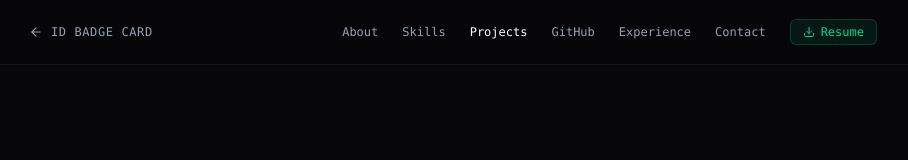
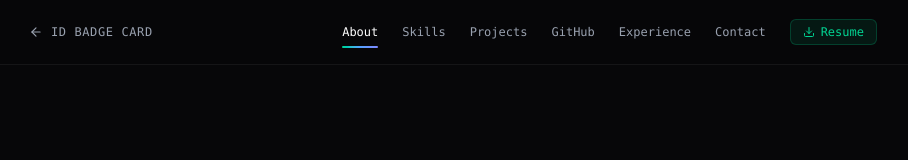
Before and after one commit to deeppatel8176-debug/portfolio, a React (Vite) app: page / in a window 1280 px wide. Both pictures are taken after a click on the element 640 px from the left and 400 px from the top of the page. Shown: the top 160 px of the page, without its empty margins (187-1095 px from the left). Built offline with nearby package versions, Linux system fonts and the light colour scheme; no server answers.

Commit message:
feat: dynamic active section indicator in navbar with smooth scrolling

```diff
--- a/src/App.tsx
+++ b/src/App.tsx
@@ -45,6 +45,7 @@ export default function App() {
   const [githubTotal, setGithubTotal] = useState<number>(161)
   const [isSubmitting, setIsSubmitting] = useState(false)
   const [githubLoading, setGithubLoading] = useState(false)
+  const [activeSection, setActiveSection] = useState<string>("about")
 
   const REAL_EMAIL = "pateldeep1783@gmail.com"
   const REAL_GITHUB = "https://github.com/deeppatel8176-debug"
@@ -54,6 +55,44 @@ export default function App() {
   useEffect(() => {
     window.scrollTo({ top: 0, behavior: "smooth" })
   }, [view])
+
+  // Active section scroll tracking
+  useEffect(() => {
+    if (view !== "details") return
+
+    const sections = ["about", "skills", "projects", "github-activity", "experience", "contact"]
+
+    const handleScroll = () => {
+      const scrollPosition = window.scrollY + 200
+
+      for (let i = sections.length - 1; i >= 0; i--) {
+        const el = document.getElementById(sections[i])
+        if (el) {
+          const top = el.offsetTop
+          if (scrollPosition >= top) {
+            setActiveSection(sections[i])
+            return
+          }
+        }
+      }
+      setActiveSection("about")
+    }
+
+    window.addEventListener("scroll", handleScroll, { passive: true })
+    handleScroll()
+    return () => window.removeEventListener("scroll", handleScroll)
+  }, [view])
+
+  const scrollToSection = (e: React.MouseEvent<HTMLAnchorElement>, id: string) => {
+    e.preventDefault()
+    const el = document.getElementById(id)
+    if (el) {
+      const yOffset = -70
+      const y = el.getBoundingClientRect().top + window.pageYOffset + yOffset
+      window.scrollTo({ top: y, behavior: "smooth" })
+      setActiveSection(id)
+    }
+  }
 
   // Fetch real GitHub contribution data
   useEffect(() => {
@@ -148,25 +187,32 @@ export default function App() {
             <span>ID Badge Card</span>
           </button>
 
-          <nav className="flex items-center gap-6 text-xs font-mono text-gray-400">
-            <a href="#about" className="hover:text-white transition-colors hidden sm:inline-block">
-              About
-            </a>
-            <a href="#skills" className="hover:text-white transition-colors hidden sm:inline-block">
-              Skills
-            </a>
-            <a href="#projects" className="text-white hover:text-gray-300 transition-colors">
-              Projects
-            </a>
-            <a href="#github-activity" className="hover:text-white transition-colors">
-              GitHub
-            </a>
-            <a href="#experience" className="hover:text-white transition-colors hidden sm:inline-block">
-              Experience
-            </a>
-            <a href="#contact" className="hover:text-white transition-colors">
-              Contact
-            </a>
+          <nav className="flex items-center gap-6 text-xs font-mono">
+            {[
+              { id: "about", label: "About", hideOnMobile: true },
+              { id: "skills", label: "Skills", hideOnMobile: true },
+              { id: "projects", label: "Projects", hideOnMobile: false },
+              { id: "github-activity", label: "GitHub", hideOnMobile: false },
+              { id: "experience", label: "Experience", hideOnMobile: true },
+              { id: "contact", label: "Contact", hideOnMobile: false },
+            ].map((item) => {
+              const isActive = activeSection === item.id
+              return (
+                <a
+                  key={item.id}
+                  href={`#${item.id}`}
+                  onClick={(e) => scrollToSection(e, item.id)}
+                  className={`relative py-1 transition-colors cursor-pointer ${
+                    item.hideOnMobile ? "hidden sm:inline-block" : "inline-block"
+                  } ${isActive ? "text-white font-medium" : "text-gray-400 hover:text-gray-200"}`}
+                >
+                  <span>{item.label}</span>
+                  {isActive && (
+                    <span className="absolute -bottom-1 left-0 right-0 h-[2px] bg-gradient-to-r from-emerald-400 via-blue-400 to-indigo-400 rounded-full" />
+                  )}
+                </a>
+              )
+            })}
             <a
               href={RESUME_URL}
               download="Deep_Patel_Resume.pdf"
```
